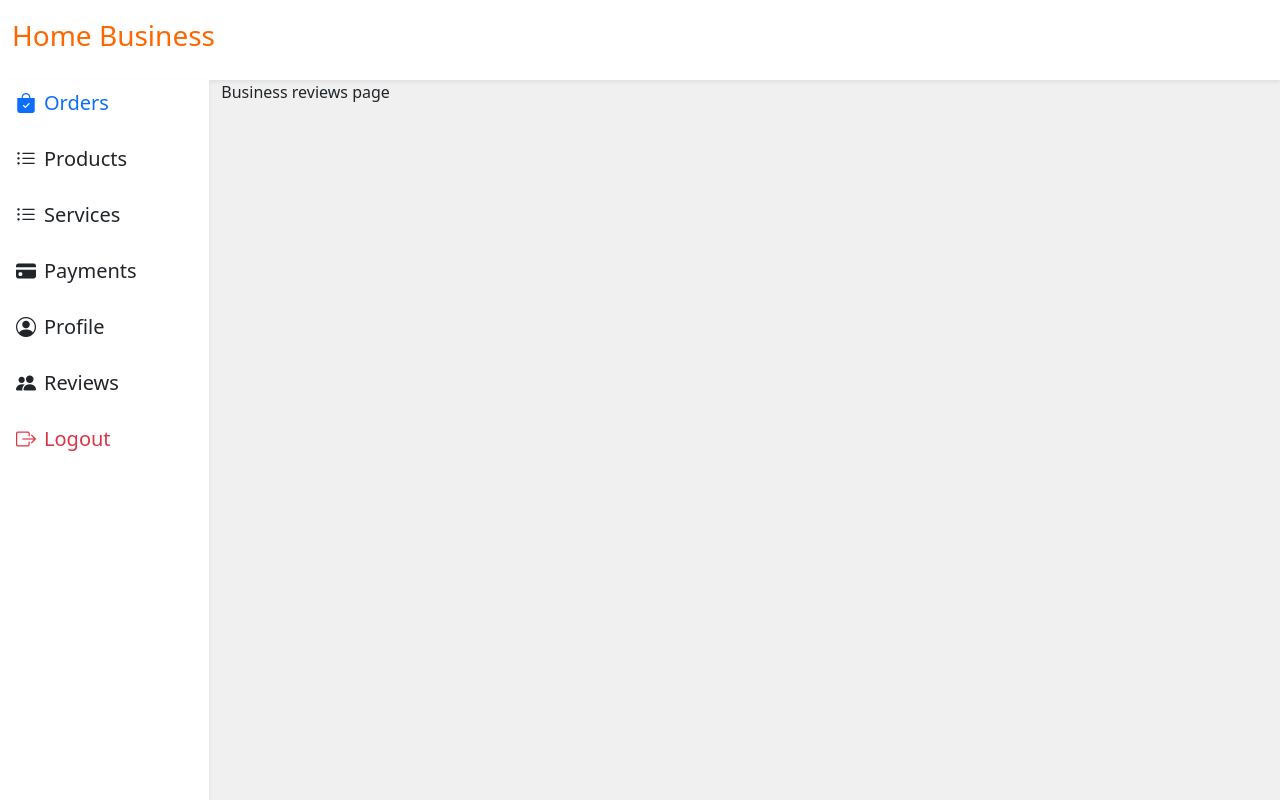
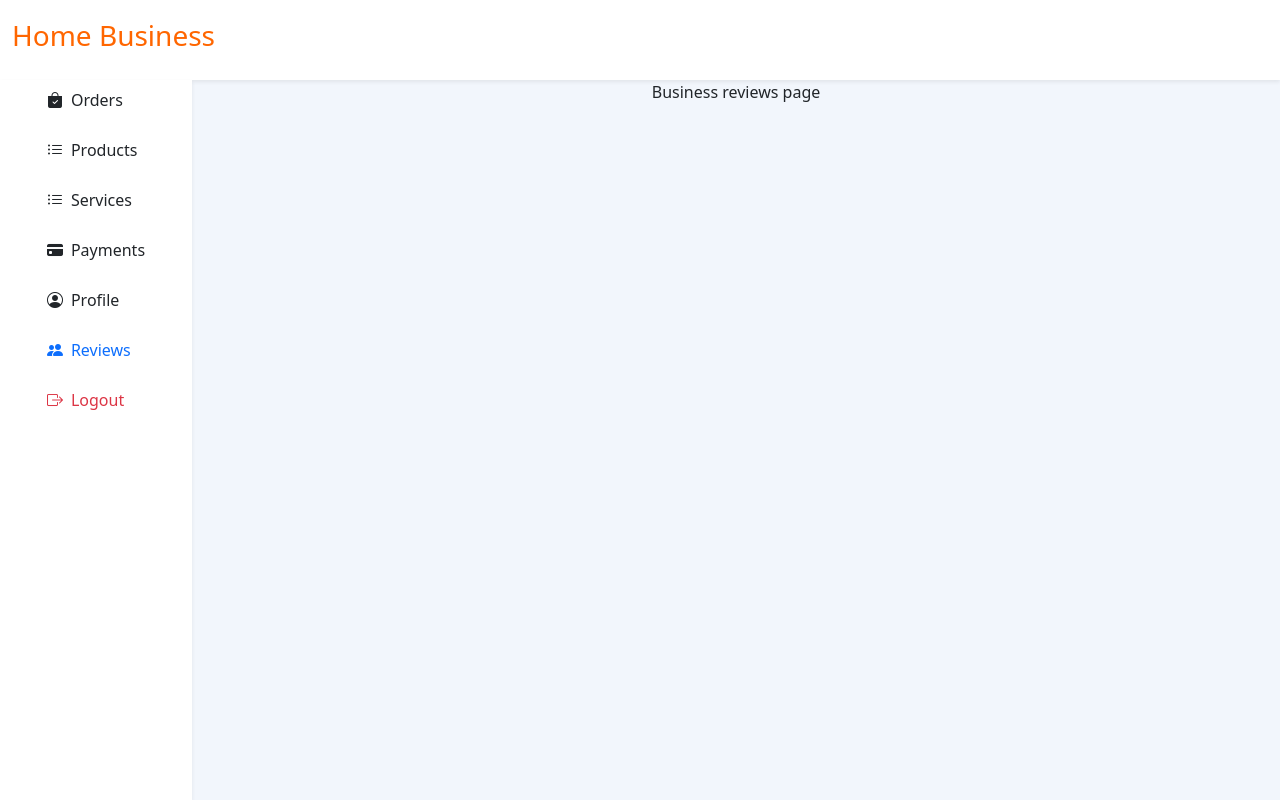
Before and after one commit to Cdac-Final-Project-March24/client, a React (Create React App) app in the folder client/: page /business/reviews in a window 1280 px wide. Built offline with nearby package versions, Linux system fonts and the light colour scheme.

Commit message:
Navbar, orders page updated

```diff
--- a/client/src/components/HomeRouter.jsx
+++ b/client/src/components/HomeRouter.jsx
@@ -3,6 +3,7 @@ import { Route, Routes } from "react-router-dom";
 import Business from "../pages/Business/Business";
 import NavBar from "../pages/Business/components/NavBar";
 import Orders from "../pages/Business/Orders/Orders";
+import Payments from "../pages/Business/Payments/Payments";
 
 const HomeRouter = () => {
   return (
@@ -33,7 +34,7 @@ const HomeRouter = () => {
           <Route path="services" element={"Business Services List"} />
           <Route path="add-product" element={"Business add product page"} />
           <Route path="add-service" element={"Business add service page"} />
-          <Route path="payments" element={"Business payments page"} />
+          <Route path="payments" element={"Business Payments page"} />
           <Route path="profile" element={"Business profile page"} />
           <Route path="reviews" element={"Business reviews page"} />
         </Route>
--- a/client/src/index.css
+++ b/client/src/index.css
@@ -1,7 +1,7 @@
 :root {
   --primary: rgb(255, 102, 0);
   --secondary: blue;
-  --bg: rgb(240, 240, 240);
+  --bg: rgb(242, 246, 252);
 }
 
 body {
--- a/client/src/pages/Business/Business.jsx
+++ b/client/src/pages/Business/Business.jsx
@@ -7,11 +7,17 @@ const Business = () => {
   return (
     <div>
       <Header />
-      <div className="container-fluid row ">
-        <div className="col-2" style={{ padding: 0 }}>
+      <div
+        className="container-fluid d-flex "
+        style={{ padding: 0, margin: 0 }}
+      >
+        <div className="" style={{ padding: 0, width: "15vw" }}>
           <NavBar />
         </div>
-        <div className="col-10">
+        <div
+          className="d-flex flex-column align-items-center"
+          style={{ width: "85vw" }}
+        >
           <Outlet />
         </div>
       </div>
--- a/client/src/pages/Business/Orders/Orders.jsx
+++ b/client/src/pages/Business/Orders/Orders.jsx
@@ -3,7 +3,9 @@ import Order from "./Order";
 
 const Orders = () => {
   return (
-    <div>
+    <div className="d-flex flex-column gap-3 my-3">
+      <Order />
+      <Order />
       <Order />
     </div>
   );
--- a/client/src/pages/Business/components/Header.jsx
+++ b/client/src/pages/Business/components/Header.jsx
@@ -4,7 +4,13 @@ const Header = () => {
   return (
     <div
       className="container-fluid shadow-sm d-flex align-items-center"
-      style={{ background: "white", height: "10vh", color: "var(--primary)" }}
+      style={{
+        background: "white",
+        height: "10vh",
+        color: "var(--primary)",
+        position: "sticky",
+        top: 0,
+      }}
     >
       <h3>Home Business</h3>
     </div>
--- a/client/src/pages/Business/components/NavBar.jsx
+++ b/client/src/pages/Business/components/NavBar.jsx
@@ -1,49 +1,68 @@
 import React from "react";
-import { Link } from "react-router-dom";
+import { Link, useLocation } from "react-router-dom";
 
 const NavBar = () => {
+  const pathName = useLocation().pathname.substring(10);
+  const navItems = [
+    {
+      name: "Orders",
+      icon: "bi bi-bag-check-fill",
+    },
+    {
+      name: "Products",
+      icon: "bi bi-list-ul",
+    },
+    {
+      name: "Services",
+      icon: "bi bi-list-ul",
+    },
+    {
+      name: "Payments",
+      icon: "bi bi-credit-card-fill",
+    },
+    {
+      name: "Profile",
+      icon: "bi bi-person-circle",
+    },
+    {
+      name: "Reviews",
+      icon: "bi bi-people-fill",
+    },
+  ];
   return (
-    <div className="shadow-sm" style={{ background: "white", height: "90vh" }}>
-      <ul class="nav flex-column fs-5 fw-medium" style={{ gap: "10px" }}>
-        <li class="nav-item">
-          <Link class="nav-link active" aria-current="page" to={"orders"}>
-            <i class="bi bi-bag-check-fill me-2"></i>
-            Orders
-          </Link>
-        </li>
-        <li class="nav-item">
-          <Link class="nav-link link-dark" aria-current="page" to={"products"}>
-            <i class="bi bi-list-ul me-2"></i>
-            Products
-          </Link>
-        </li>
-        <li class="nav-item">
-          <Link class="nav-link link-dark" aria-current="page" to={"services"}>
-            <i class="bi bi-list-ul me-2"></i>
-            Services
-          </Link>
-        </li>
-        <li class="nav-item">
-          <Link class="nav-link link-dark" aria-current="page" to={"payments"}>
-            <i class="bi bi-credit-card-fill me-2"></i>
-            Payments
-          </Link>
-        </li>
-        <li class="nav-item">
-          <Link class="nav-link link-dark" aria-current="page" to={"profile"}>
-            <i class="bi bi-person-circle me-2"></i>
-            Profile
-          </Link>
-        </li>
-        <li class="nav-item">
-          <Link class="nav-link link-dark" aria-current="page" to={"reviews"}>
-            <i class="bi bi-people-fill me-2"></i>
-            Reviews
-          </Link>
-        </li>
-        <li class="nav-item">
-          <Link class="nav-link link-danger" aria-current="page" to={"/"}>
-            <i class="bi bi-box-arrow-right me-2"></i>
+    <div
+      className="shadow-sm  d-flex flex-column align-items-center"
+      style={{
+        background: "white",
+        height: "90vh",
+        position: "sticky",
+        left: 0,
+        top: "10vh",
+      }}
+    >
+      <ul className="nav flex-column fs-6 fw-medium" style={{ gap: "10px" }}>
+        {navItems.map((item, index) => {
+          return (
+            <li className="nav-item" key={index}>
+              <Link
+                className={
+                  item.name.toLowerCase() == pathName
+                    ? "nav-link active"
+                    : "nav-link link-dark"
+                }
+                aria-current="page"
+                to={item.name.toLowerCase()}
+              >
+                <i className={item.icon + " me-2"}></i>
+                {item.name}
+              </Link>
+            </li>
+          );
+        })}
+
+        <li className="nav-item">
+          <Link className="nav-link link-danger" aria-current="page" to={"/"}>
+            <i className="bi bi-box-arrow-right me-2"></i>
             Logout
           </Link>
         </li>
```
